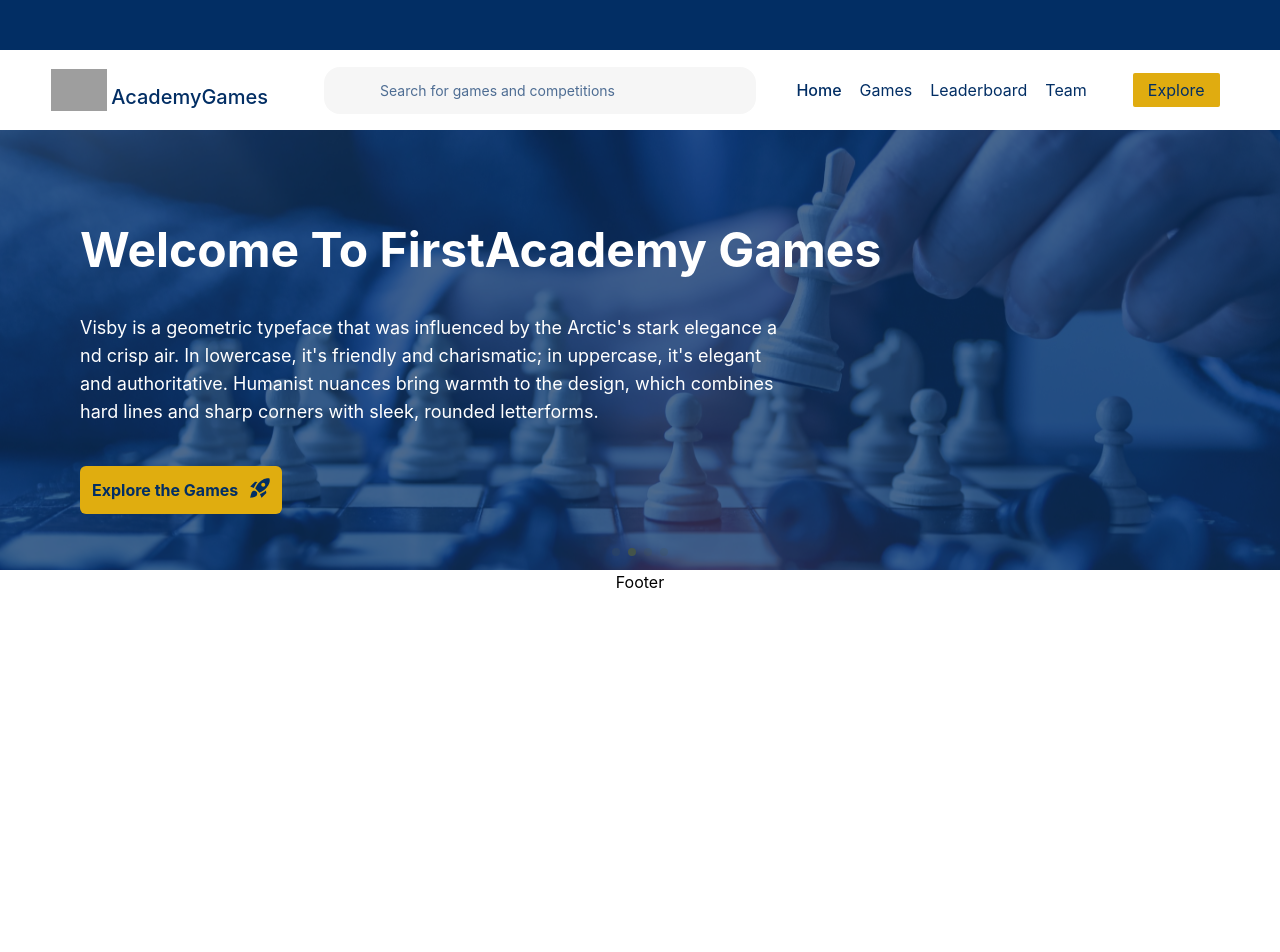
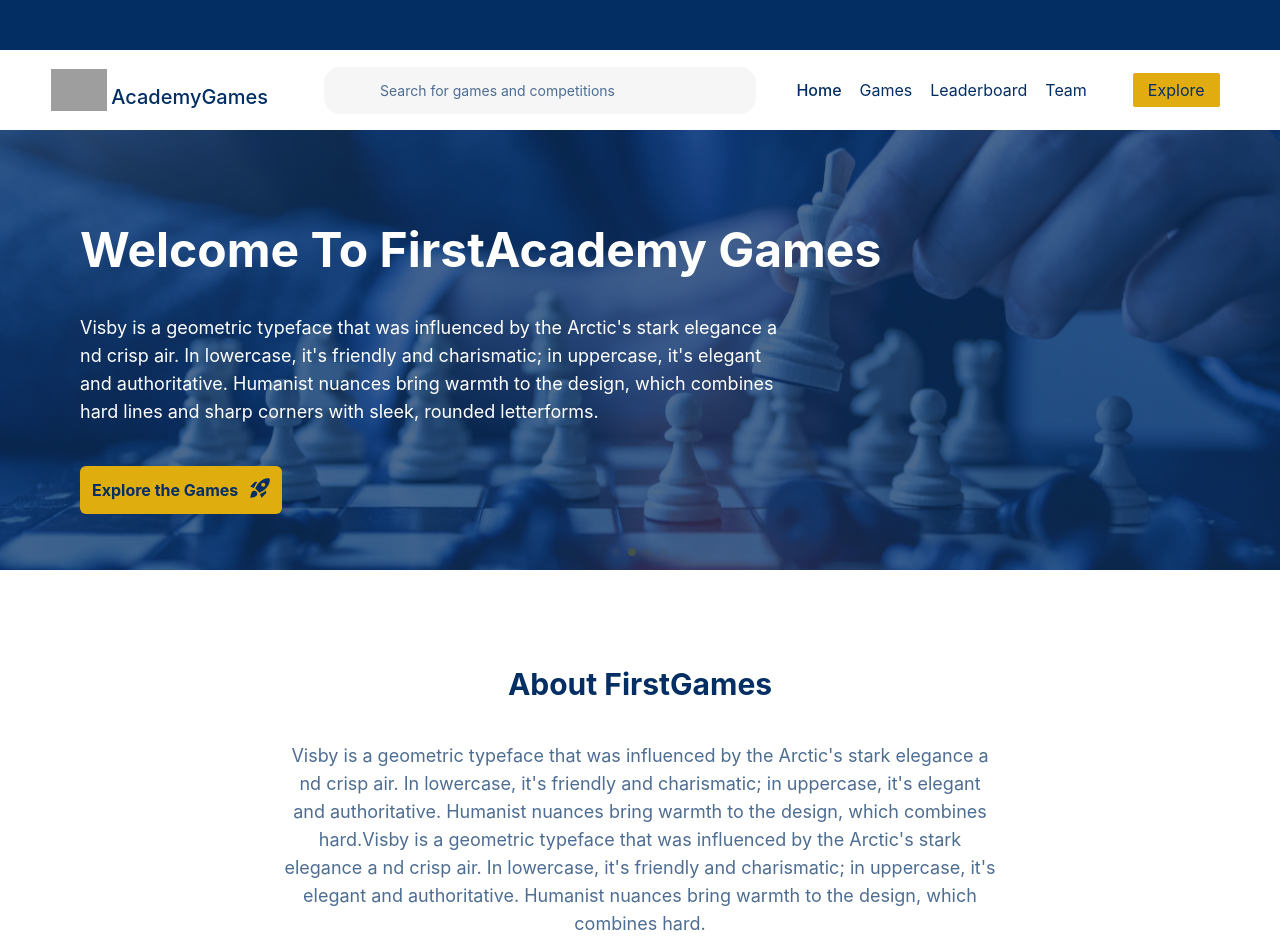
Before and after one commit to Rashotech/fbna-games, a React (Vite) app: page / in a window 1280 px wide. Shown: the top 952 px of the page. Before the commit the page ends 800 px from the top, so only its background shows below. Built offline with nearby package versions, Linux system fonts and the light colour scheme; no server answers; the database is empty; grey boxes are pictures that could not be loaded.

Commit message:
feat: about page responsiveness done

```diff
--- a/src/pages/HomePage/About.jsx
+++ b/src/pages/HomePage/About.jsx
@@ -1,9 +1,37 @@
-import React from 'react'
+import React from "react";
+import IconButton from "../../components/IconButton";
+import ExploreIcon from "../../components/icons/ExploreIcon";
+import { useNavigate } from "react-router-dom";
 
 const About = () => {
+  const navigate = useNavigate();
+  const exploreGames = () => {
+    navigate("games");
+  };
   return (
-    <div>About</div>
-  )
-}
+    <section className="text-center text-[#022E64] px-4 py-10 md:px-10 md:py-14 xl:px-20 xl:py-24">
+      <h2 className="w-[70%] mx-auto text-xl text-herobg font-bold leading-8 mb-6 sm:text-3xl sm:mb-10 xl:w-[80%]">
+        About FirstGames
+      </h2>
+      <p className="max-w-[725px] mx-auto text-paragraphbg text-sm mb-6 leading-7 sm:w-[70%] sm:text-md sm:mb-10 lg:text-lg lg:w-[64%]">
+        Visby is a geometric typeface that was influenced by the Arctic's stark
+        elegance a nd crisp air. In lowercase, it's friendly and charismatic; in
+        uppercase, it's elegant and authoritative. Humanist nuances bring warmth
+        to the design, which combines hard.Visby is a geometric typeface that
+        was influenced by the Arctic's stark elegance a nd crisp air. In
+        lowercase, it's friendly and charismatic; in uppercase, it's elegant and
+        authoritative. Humanist nuances bring warmth to the design, which
+        combines hard.
+      </p>
+      <div className="max-w-[210px] mx-auto">
+        <IconButton
+          text={"Explore the Games"}
+          icon={<ExploreIcon />}
+          onClick={exploreGames}
+        />
+      </div>
+    </section>
+  );
+};
 
-export default About
+export default About;
--- a/src/pages/HomePage/HeroSection.jsx
+++ b/src/pages/HomePage/HeroSection.jsx
@@ -1,9 +1,13 @@
-import React from 'react'
+import React from "react";
+import { HeroSlider, HeroOverlay} from "./index";
 
-const HeroSection = () => {
+function HeroSection() {
   return (
-    <div>HeroSection</div>
-  )
+    <div className="w-full relative">
+      <HeroSlider />
+      <HeroOverlay />
+    </div>
+  );
 }
 
-export default HeroSection
+export default HeroSection;
--- a/src/pages/HomePage/HomePage.jsx
+++ b/src/pages/HomePage/HomePage.jsx
@@ -1,14 +1,13 @@
 import React from "react";
-import HeroSlider from "./HeroSlider";
-import HeroOverlay from "./HeroOverlay";
+import { HeroSection, About } from "./index";
 
-function HomePage() {
+const HomePage = () => {
   return (
-    <div className="w-full relative">
-      <HeroSlider />
-      <HeroOverlay/>
+    <div className="w-full">
+      <HeroSection />
+      <About />
     </div>
   );
-}
+};
 
 export default HomePage;
```
Also changed, not shown: src/pages/HomePage/index.js (added, +8 -0 lines), src/pages/index.js (line endings or trailing spaces).
